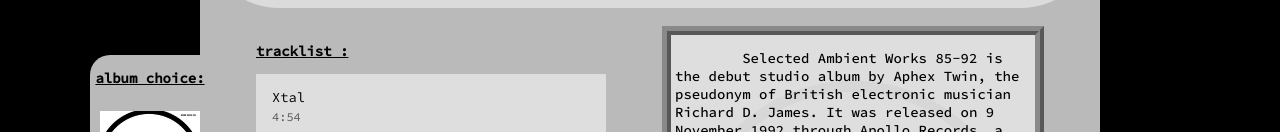
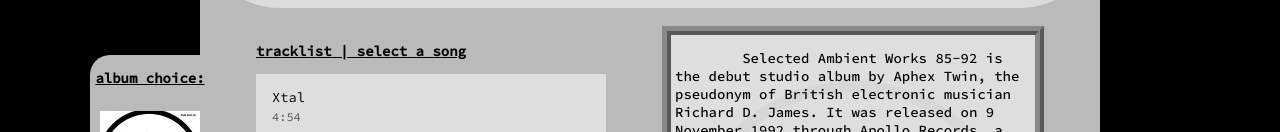
Before and after one commit to mramirez0610/project2repo, a React (Create React App) app: page / in a window 1280 px wide. Shown: the part 262-394 px from the top of the page. Built offline with nearby package versions, Linux system fonts and the light colour scheme; a web font is replaced by a local one.

Commit message:
just text fix

```diff
--- a/src/components/listComp/trackListing.js
+++ b/src/components/listComp/trackListing.js
@@ -46,7 +46,7 @@
 
   return (
   <div>
-    <b><u><p>tracklist :</p></u></b>
+    <b><u><p>tracklist | select a song</p></u></b>
     <ThemeProvider theme={theme}>
       <Box
         sx={{
```
